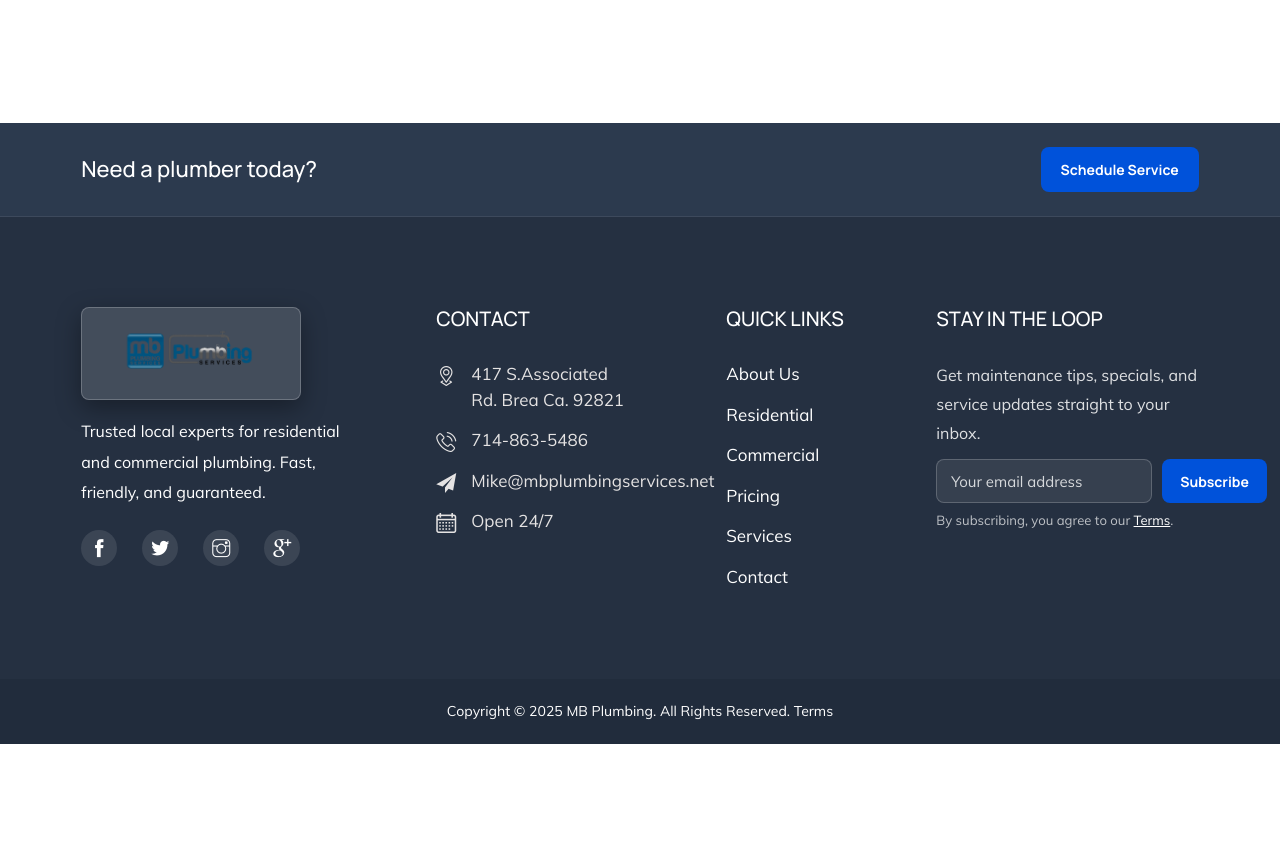
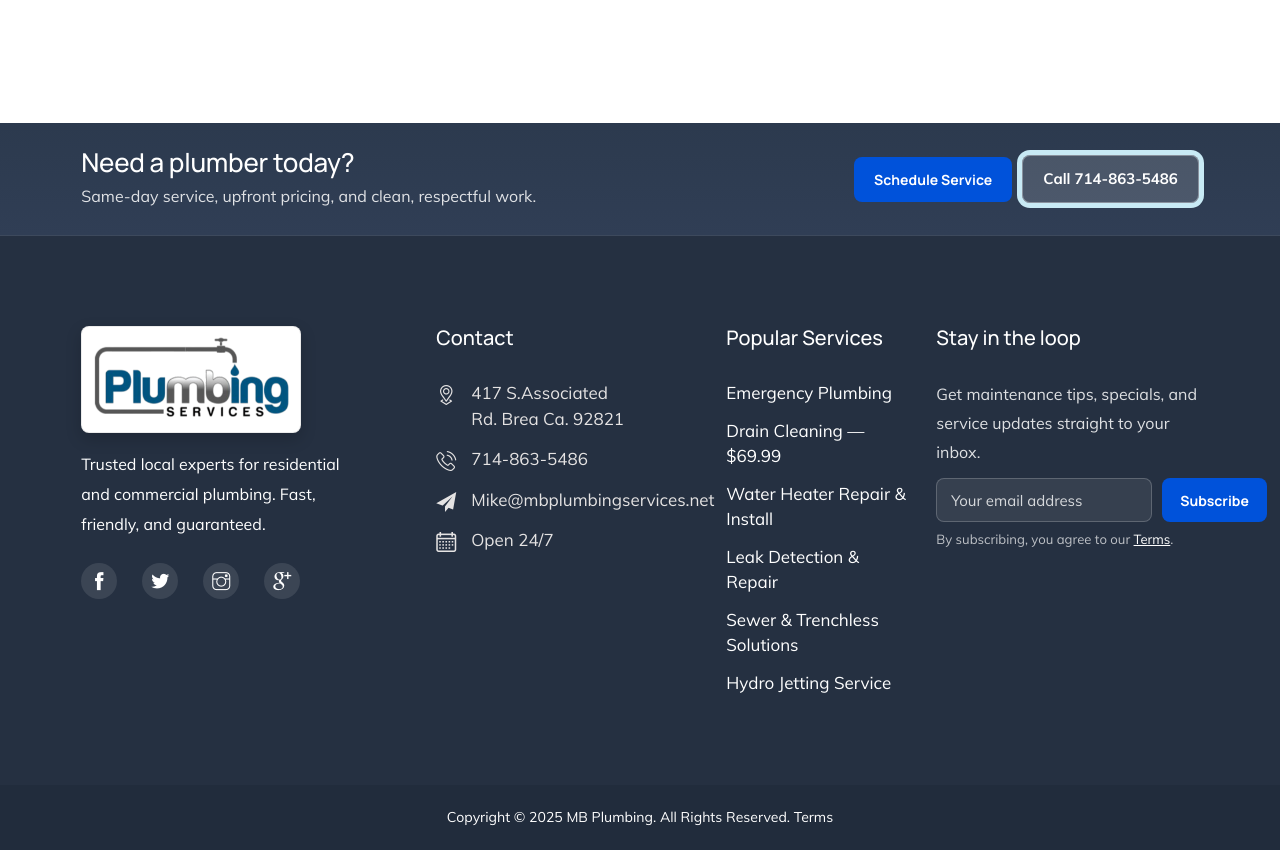
Before and after one commit to Sobanidrees/plumbring, a Next.js app: page /team-single/Henry-Barton in a window 1280 px wide. Shown: the part 2832-3682 px from the top of the page. Before the commit the page ends 3576 px from the top, so only its background shows below. Built offline with nearby package versions, Linux system fonts and the light colour scheme.

Commit message:
fixed the logo footer

```diff
--- a/components/WhatsAppFloat/WhatsAppFloat.js
+++ b/components/WhatsAppFloat/WhatsAppFloat.js
@@ -24,6 +24,8 @@ const WhatsAppFloat = ({ phone = '17148635486' }) => {
             <path fill="#FFFFFF" d="M17.472 14.382c-.297-.149-1.758-.867-2.027-.967-.271-.101-.468-.149-.666.149-.198.297-.767.967-.94 1.164-.173.198-.346.223-.643.074-.297-.149-1.255-.463-2.39-1.475-.883-.785-1.48-1.753-1.653-2.05-.173-.297-.018-.458.131-.606.134-.133.297-.346.446-.519.149-.173.198-.297.298-.495.099-.198.05-.371-.025-.52-.075-.149-.666-1.609-.912-2.207-.242-.579-.487-.501-.666-.51-.173-.009-.371-.011-.568-.011-.198 0-.52.074-.792.372-.271.297-1.04 1.016-1.04 2.479s1.064 2.876 1.213 3.074c.149.198 2.095 3.2 5.076 4.487.709.306 1.263.489 1.694.625.712.226 1.362.194 1.877.118.572-.085 1.758-.718 2.006-1.413.248-.695.248-1.29.173-1.413-.074-.123-.271-.198-.568-.347m-5.421 7.616h-.003a11.873 11.873 0 0 1-6.031-1.559l-.436-.26-4.482 1.16 1.196-4.372-.285-.449a11.86 11.86 0 0 1-1.83-6.343c.001-6.571 5.338-11.908 11.912-11.908 3.181 0 6.167 1.24 8.413 3.488a11.839 11.839 0 0 1 3.486 8.414c-.003 6.572-5.339 11.909-11.94 11.909m9.713-21.622A13.182 13.182 0 0 0 12.05.003C5.413.003.06 5.356.058 11.998c0 2.118.553 4.196 1.607 6.023L.002 24l6.134-1.607a12.04 12.04 0 0 0 5.913 1.51h.005c.001 0 .001 0 0 0 6.635 0 11.987-5.352 11.99-11.987a11.9 11.9 0 0 0-3.489-8.419Z"/>
           </svg>
         </span>
+        <span className="badge" aria-hidden="true">24/7</span>
+        <span className="label" aria-hidden="true">WhatsApp</span>
       </a>
 
     </>
--- a/components/footer/Footer.js
+++ b/components/footer/Footer.js
@@ -16,8 +16,14 @@ const Footer = (props) => {
             <div className="footer-cta">
                 <div className="container">
                     <div className="footer-cta-inner">
-                        <h3>Need a plumber today?</h3>
-                        <Link href="/schedule-service" className="theme-btn">Schedule Service</Link>
+                        <div className="cta-copy">
+                            <h3>Need a plumber today?</h3>
+                            <p>Same‑day service, upfront pricing, and clean, respectful work.</p>
+                        </div>
+                        <div className="cta-actions">
+                            <Link href="/schedule-service" className="theme-btn">Schedule Service</Link>
+                            <Link href="tel:7148635486" className="theme-btn-s2 alt">Call 714‑863‑5486</Link>
+                        </div>
                     </div>
                 </div>
             </div>
@@ -27,7 +33,7 @@ const Footer = (props) => {
                         <div className="col col-lg-3 col-md-6 col-sm-12 col-12">
                             <div className="widget about-widget">
                                 <div className="logo widget-title">
-                                    <img src='/images/logo2.png' alt="blog" />
+                                    <img className="footer-logo" src='/images/logo2.png' alt="MB Plumbing logo" />
                                 </div>
                                 <p>Trusted local experts for residential and commercial plumbing. Fast, friendly, and guaranteed.</p>
                                 <ul>
@@ -72,15 +78,12 @@ const Footer = (props) => {
                         <div className="col col-lg-3 col-md-6 col-sm-12 col-12">
                             <div className="widget link-widget">
                                 <div className="widget-title">
-                                    <h3>Quick Links</h3>
+                                    <h3>Popular Services</h3>
                                 </div>
                                 <ul>
-                                    <li><Link href="/about"><span>About Us</span></Link></li>
-                                    <li><Link href="/residential"><span>Residential</span></Link></li>
-                                    <li><Link href="/commercial"><span>Commercial</span></Link></li>
-                                    <li><Link href="/pricing"><span>Pricing</span></Link></li>
-                                    <li><Link href="/service"><span>Services</span></Link></li>
-                                    <li><Link href="/contact"><span>Contact</span></Link></li>
+                                    {Services.slice(0,6).map((svc) => (
+                                        <li key={svc.slug}><Link href={`/service/${svc.slug}`}><span>{svc.sTitle}</span></Link></li>
+                                    ))}
                                 </ul>
                             </div>
                         </div>
--- a/styles/sass/components/_whatsapp.scss
+++ b/styles/sass/components/_whatsapp.scss
@@ -7,20 +7,71 @@
   width: 56px;
   height: 56px;
   border-radius: 999px;
-  background: #25D366; // WhatsApp green
+  background: linear-gradient(135deg, #25D366 0%, #128C7E 100%);
   color: #fff;
   display: grid;
   place-items: center;
   box-shadow: 0 10px 24px rgba(37, 211, 102, 0.35);
   z-index: 1030;
   text-decoration: none;
+  overflow: visible;
+  transition: transform .2s ease, filter .2s ease;
 
   .icon { display: inline-flex; }
 
-  &:hover { filter: brightness(1.05); }
+  &:hover { filter: brightness(1.06); transform: translateY(-1px); }
+
+  /* Pulse ring */
+  &::after{
+    content: "";
+    position: absolute;
+    inset: -6px;
+    border-radius: 999px;
+    background: radial-gradient(closest-side, rgba(37,211,102,0.25), rgba(37,211,102,0));
+    animation: whatsappPulse 2.4s ease-out infinite;
+    z-index: -1;
+  }
+
+  .badge{
+    position: absolute;
+    top: -8px;
+    left: -8px;
+    background: #0ea5e9;
+    color: #fff;
+    border-radius: 999px;
+    font-weight: 800;
+    font-size: 10px;
+    padding: 4px 6px;
+    box-shadow: 0 6px 12px rgba(14,165,233,.35);
+  }
+
+  .label{
+    position: absolute;
+    left: -110px;
+    top: 50%;
+    transform: translateY(-50%);
+    background: rgba(0,0,0,0.8);
+    color: #fff;
+    font-weight: 700;
+    font-size: 12px;
+    border-radius: 999px;
+    padding: 6px 10px;
+    white-space: nowrap;
+    opacity: 0;
+    pointer-events: none;
+    transition: opacity .2s ease;
+  }
+  &:hover .label{ opacity: 1; }
 
   @media(max-width: 767px){
     width: 52px; height: 52px;
     bottom: 96px; right: 16px;
+    .label{ display: none; }
   }
 }
+
+@keyframes whatsappPulse{
+  0%{ opacity: .75; transform: scale(0.95); }
+  70%{ opacity: 0; transform: scale(1.25); }
+  100%{ opacity: 0; transform: scale(1.25); }
+}
--- a/styles/sass/layout/_footer.scss
+++ b/styles/sass/layout/_footer.scss
@@ -9,19 +9,25 @@
 
     /* Top CTA strip */
     .footer-cta {
-        background: lighten($dark-gray, 4%);
+        background: linear-gradient(180deg, lighten($dark-gray, 4%) 0%, lighten($dark-gray, 6%) 100%);
         border-bottom: 1px solid rgba(255,255,255,0.08);
         .footer-cta-inner {
-            display: flex;
+            display: grid;
+            grid-template-columns: 1fr auto;
             align-items: center;
-            justify-content: space-between;
+            gap: 16px;
             padding: 24px 0;
 
-            h3 {
+            .cta-copy h3 {
                 color: $white;
                 font-family: $heading-font;
-                font-size: 22px;
+                font-size: 26px;
                 margin: 0;
+                letter-spacing: -0.01em;
+            }
+            .cta-copy p{
+                color: rgba($white,0.85);
+                margin: 4px 0 0;
             }
 
             .theme-btn {
@@ -31,11 +37,24 @@
                 border-radius: 8px;
                 font-weight: 700;
             }
+            .cta-actions{
+                display: flex;
+                gap: 10px;
+                align-items: center;
+                justify-content: flex-end;
+            }
+            .theme-btn-s2.alt{
+                background: rgba(255,255,255,0.14);
+                color: $white;
+                border: 1px solid rgba(255,255,255,0.35);
+                font-weight: 800;
+                padding: 12px 20px;
+                border-radius: 8px;
+            }
 
             @media(max-width:767px){
-                flex-direction: column;
-                gap: 12px;
-                text-align: center;
+                grid-template-columns: 1fr;
+                .cta-actions{ justify-content: center; flex-wrap: wrap; }
             }
         }
     }
@@ -106,7 +125,7 @@
             font-size: 20px;
             color: $white;
             margin: 0;
-            text-transform: uppercase;
+            text-transform: none;
             position: relative;
             font-family: $heading-font;
 
@@ -138,6 +157,11 @@
             @media (max-width: 767px) {
                 max-width: 180px; // scale down slightly on small screens
             }
+        }
+        .logo img.footer-logo{
+            background: #ffffff;
+            border: 1px solid rgba(0,0,0,0.08);
+            box-shadow: 0 6px 16px rgba(0,0,0,0.18);
         }
     }
 
@@ -223,7 +247,7 @@
                 }
             }
             li+li{
-              padding-top: 15px;
+              padding-top: 12px;
             }
         }
     }
--- a/styles/sass/page/_service-areas.scss
+++ b/styles/sass/page/_service-areas.scss
@@ -1,7 +1,54 @@
 .wpo-service-areas {
-  background: #f8fafc;
+  background: linear-gradient(180deg, #f8fbff 0%, #eef4ff 100%);
   position: relative;
   z-index: 1;
+  .coverage-tools{
+    margin: 6px auto 16px;
+    max-width: 920px;
+    display: grid;
+    grid-template-columns: 1fr auto;
+    gap: 14px;
+    align-items: center;
+    @media (max-width: 767px){ grid-template-columns: 1fr; }
+  }
+  .zip-form{
+    display: flex;
+    gap: 10px;
+  }
+  .zip-form input{
+    flex: 1;
+    height: 46px;
+    border: 1px solid #cfe0ff;
+    background: #ffffff;
+    border-radius: 10px;
+    padding: 0 14px;
+  }
+  .zip-form .theme-btn{
+    height: 46px;
+    padding: 0 18px;
+    border-radius: 10px;
+    font-weight: 800;
+  }
+  .highlights{
+    list-style: none;
+    margin: 0;
+    padding: 0;
+    display: flex;
+    gap: 14px;
+    align-items: center;
+    flex-wrap: wrap;
+  }
+  .highlights li{
+    display: inline-flex;
+    align-items: center;
+    gap: 8px;
+    color: #0b3a7a;
+    font-weight: 800;
+    background: #ffffff;
+    border: 1px solid #d6e4ff;
+    border-radius: 999px;
+    padding: 8px 12px;
+  }
   .areas-grid {
     display: grid;
     grid-template-columns: repeat(3, 1fr);
@@ -62,6 +109,16 @@
     min-width: 220px;
     font-weight: 800;
   }
+  .sr-only {
+    position: absolute;
+    width: 1px;
+    height: 1px;
+    padding: 0;
+    margin: -1px;
+    overflow: hidden;
+    clip: rect(0,0,0,0);
+    border: 0;
+  }
   .coverage-note{
     margin-top: 10px;
     color: #4b5b78;
```
Also changed, not shown: components/ServiceAreas/ServiceAreas.js (+50 -2 lines), public/images/logo2.png.
